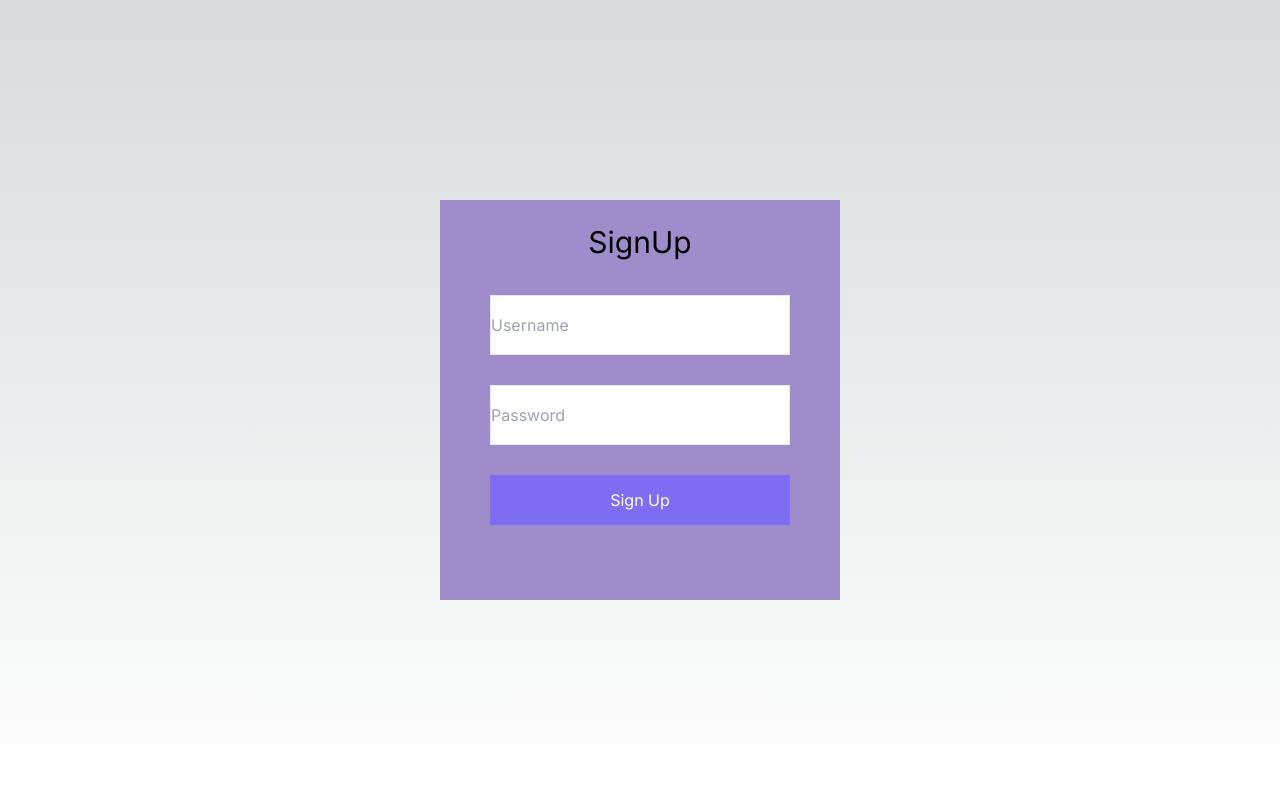
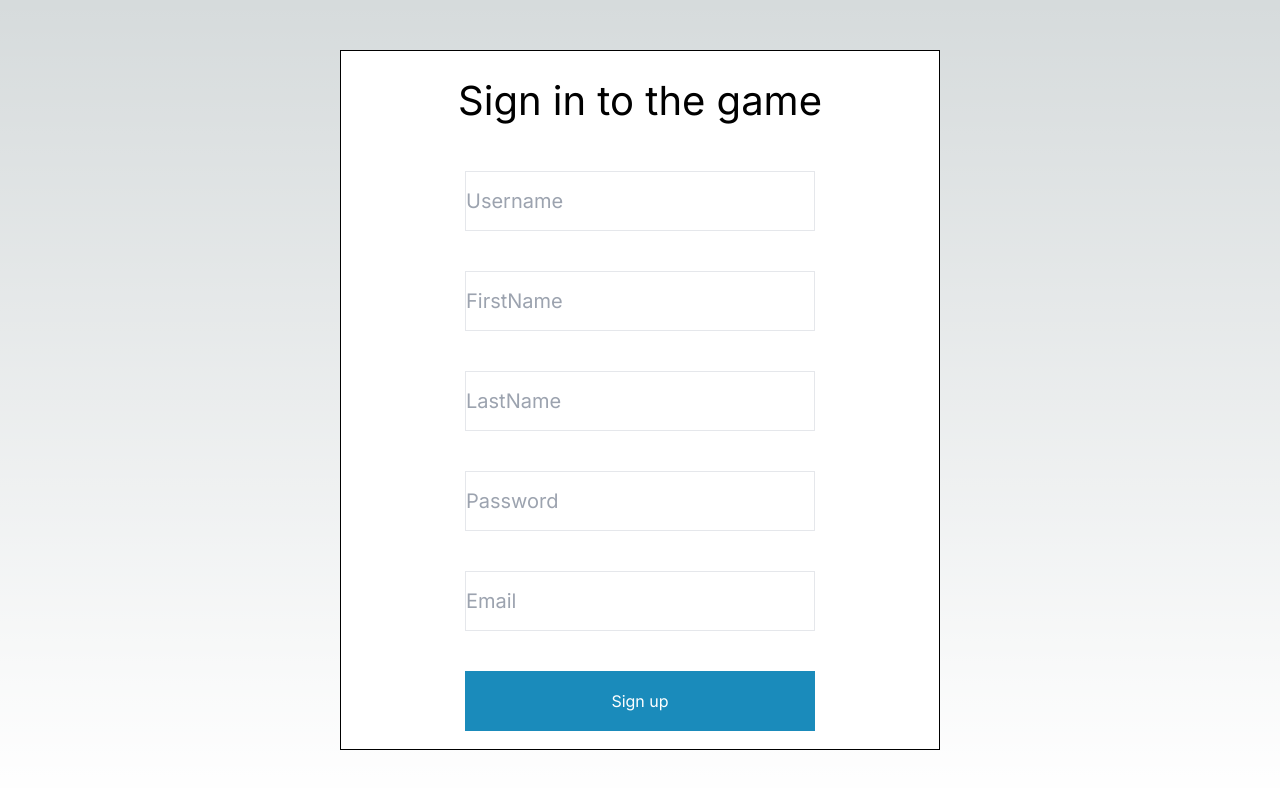
Before and after one commit to Pinecone-Hop-2-Fall-odd/Quiz-Tuguldur.Dashrentsen, a Next.js app in the folder front-end/: page /SignUpHome in a window 1280 px wide. Shown: the top 788 px of the page. Built offline with nearby package versions, Linux system fonts and the light colour scheme; no server answers.

Commit message:
sign up log in

```diff
--- a/front-end/src/app/HomePageHome/page.js
+++ b/front-end/src/app/HomePageHome/page.js
@@ -1,20 +1,41 @@
-"use client"
+"use client";
 
-import { useEffect,useState } from "react"
-import Link from "next/link"
+import { useEffect, useState } from "react";
+import Link from "next/link";
 
-export default function HomePage(){
-    return(
-        <div class="relative bg-[#ab3cfc] w-screen h-screen flex justify-center">
-            <Link href='../SignUpHome'>
-                <div className="absolute right-[10px] top-[10px] bg-white w-[300px] h-[300px]"></div>
-            </Link>
-            <div className="absolute bottom-[600px] flex gap-[10px] flex-col">
-                <h1 className="text-white text-[80px] font-semibold">WebName</h1>
-                <Link href='./FirstPlayHome'>
-                    <button className=" w-[300px] h-[30px] text-white h-[100px] bg-[#33C37E] text-[60px] font-medium">Play</button>
-                </Link>
-            </div>
+export default function HomePage() {
+  return (
+    <div class="relative bg-white w-screen h-screen flex justify-center">
+      <div className="gap-[1800px] items-center pr-[10px] justify-end pt-[10px] flex flex-row w-screen h-[100px] bg-[#1A8BBB]">
+        <div className="flex flex-row w-auto h-auto ">
+          <h1 className="text-white font-extrabold text-[25px]">2goo_No Quiz.io</h1>
         </div>
-    )
+        <div className="flex w-auto gap-[10px]">
+          <Link href="../SignUpHome">
+            <button className="rounded-[20px] right-[10px] top-[10px] bg-white w-[100px] h-[50px]">
+              Sign Up
+            </button>
+          </Link>
+          <Link href="../LogInHome">
+            <button className="rounded-[20px] right-[10px] top-[10px] bg-white w-[100px] h-[50px]">
+              Log In
+            </button>
+          </Link>
+        </div>
+      </div>
+      <div className="items-center absolute bottom-[600px] flex gap-[10px] flex-col">
+        <h1 className="text-[#50566B] text-[100px] font-semibold">Quiz.Play</h1>
+        <Link href="./QuizPlayHome">
+          <button className=" w-[400px] h-[85px] text-white h-[100px] bg-[#1A8BBB] text-[60px] font-medium">
+            Play
+          </button>
+        </Link>
+        <Link href="./CustomPlayHome">
+          <button className=" w-[600px] h-[90px] text-white h-[100px] bg-[#1A8BBB] text-[60px] font-medium">
+            Custom Quiz Play
+          </button>
+        </Link>
+      </div>
+    </div>
+  );
 }
--- /dev/null
+++ b/front-end/src/app/LogInHome/page.js
@@ -0,0 +1,86 @@
+"use client";
+
+import Link from "next/link";
+import { useState, useEffect } from "react";
+
+export default function LogIn() {
+  const BE_URL = "http://localhost:8080/user";
+  const oneUser = "http://localhost:8080/allUser";
+
+  const [user, setUser] = useState();
+  const [newUser, setNewUser] = useState({ name: "", age: "", password: "" });
+
+  useEffect(() => {
+    fetchData();
+  }, []);
+
+  async function fetchData() {
+    try {
+      const response = await fetch(BE_URL,oneUser);
+      const data = await response.json();
+      setUser(data.data);
+    } catch (error) {
+      console.error("Error fetching data:", error);
+    }
+  }
+
+  async function handleUpdate(id) {
+    try {
+      const password = prompt("Enter password:");
+      if (password === null) return;
+
+      const updatedName = prompt("Enter updated name:");
+      const updatedAge = prompt("Enter updated age");
+
+      if (updatedName !== null && updatedAge !== null) {
+        const updatedData = {
+          name: updatedName,
+          age: updatedAge,
+          password: password,
+        };
+        const options = {
+          method: "PUT",
+          headers: {
+            "Content-Type": "application/json",
+          },
+          body: JSON.stringify(updatedData),
+        };
+
+        const response = await fetch(`${BE_URL}/${id}`, options);
+
+        if (response.ok) {
+          fetchData();
+        } else {
+          alert("Incorrect password. Update failed.");
+        }
+      }
+    } catch (error) {
+      console.error("Error updating user:", error);
+    }
+  }
+
+  return (
+    <div className="bg-gray w-screen h-screen flex justify-center items-center">
+      <div className="w-[600px] h-[500px] bg-white border-[1px] border-black border-solid  flex flex-col items-center pt-[20px] gap-[40px] ">
+        <h1 className="text-[40px]">Log In to the game</h1>
+        <input
+          type="text"
+          id="usernameInput"
+          name="usernameInput"
+          placeholder="Username"
+          className="text-[20px] bg-gray border-solid border-gray border-[1px] w-[350px] h-[60px] "
+        ></input>
+        <input
+          type="text"
+          id="passwordInput"
+          name="passwordInput"
+          placeholder="Password"
+          className="text-[20px] bg-gray border-solid border-gray border-[1px] w-[350px] h-[60px] "
+        ></input>
+        <button className="text-white bg-[#7e6df3] w-[350px] h-[60px]">
+          Log In
+        </button>
+      </div>
+    </div>
+  );
+}
--- /dev/null
+++ b/front-end/src/app/QuizPlayHome/page.js
@@ -0,0 +1,12 @@
+"use client"
+
+import { useEffect,useState } from "react";
+
+export default function HomePage(){
+    return(
+        <div class="bg-[#ab3cfc] w-screen h-screen flex justify-center">
+
+            <h1 className="text-white text-[80px] font-semibold">WebName</h1>
+        </div>
+    )
+}
--- a/front-end/src/app/SignUpHome/page.js
+++ b/front-end/src/app/SignUpHome/page.js
@@ -1,24 +1,117 @@
+"use client";
+
+import Link from "next/link";
+import { useState, useEffect } from "react";
+import { useRouter } from 'next/navigation'
+
 export default function SignUp() {
+  const BE_URL = "http://localhost:8080/user";
+  const [users, setUsers] = useState([]);
+  const router = useRouter()
+  const [newUser, setNewUser] = useState({
+    userName: "",
+    firstName: "",
+    lastName: "",
+    password: "",
+    email: ""
+  });
+
+  useEffect(() => {
+    fetchData();
+  }, []);
+
+  async function fetchData() {
+    try {
+      const response = await fetch(BE_URL);
+      const data = await response.json();
+      setUsers(data.data);
+    } catch (error) {
+      console.error("Error fetching data:", error);
+    }
+  }
+
+  async function handleSubmit(e) {
+    e.preventDefault();
+    try {
+      const options = {
+        method: "POST",
+        headers: {
+          "Content-Type": "application/json",
+        },
+        body: JSON.stringify(newUser),
+      };
+
+      await fetch(BE_URL, options);
+      setNewUser({ userName: "", firstName: "", lastName: "", password: "",email: "" });
+      fetchData();
+    } catch (error) {
+      console.error("Error submitting data:", error);
+    }
+    router.push("LogInHome");
+
+  }
+
   return (
     <div className="bg-gray w-screen h-screen flex justify-center items-center">
-      <div className="w-[400px] h-[400px] bg-[#9f8cca]  flex flex-col items-center pt-[20px] gap-[30px] ">
-        <h1 className="text-[30px]">SignUp</h1>
+      <form
+        onSubmit={handleSubmit}
+        className="w-[600px] h-[700px] bg-white border-[1px] border-black border-solid  flex flex-col items-center pt-[20px] gap-[40px] "
+      >
+        <h1 className="text-[40px]">Sign in to the game</h1>
         <input
           type="text"
           id="usernameInput"
           name="usernameInput"
           placeholder="Username"
-          className="bg-gray border-solid border-gray border-[1px] w-[300px] h-[60px] "
+          className="text-[20px] bg-gray border-solid border-gray border-[1px] w-[350px] h-[60px] "
+          value={newUser.userName}
+          onChange={(e) => setNewUser({ ...newUser, userName: e.target.value })}
         ></input>
         <input
+          type="text"
+          id="firstNameInput"
+          name="firstNameInput"
+          placeholder="FirstName"
+          className="text-[20px] bg-gray border-solid border-gray border-[1px] w-[350px] h-[60px] "
+          value={newUser.firstName}
+          onChange={(e) =>
+            setNewUser({ ...newUser, firstName: e.target.value })
+          }
+        ></input>
+        <input
+          type="text"
+          id="lastNameInput"
+          name="lastNameInput"
+          placeholder="LastName"
+          className="text-[20px] bg-gray border-solid border-gray border-[1px] w-[350px] h-[60px] "
+          value={newUser.lastName}
+          onChange={(e) => setNewUser({ ...newUser, lastName: e.target.value })}
+        ></input>
+        <input
+          value={newUser.password}
           type="text"
           id="passwordInput"
           name="passwordInput"
           placeholder="Password"
-          className="bg-gray border-solid border-gray border-[1px] w-[300px] h-[60px] "
+          className="text-[20px] bg-gray border-solid border-gray border-[1px] w-[350px] h-[60px] "
+          onChange={(e) => setNewUser({ ...newUser, password: e.target.value })}
         ></input>
-        <button className="text-white bg-[#7e6df3] w-[300px] h-[50px]">Sign Up</button>
-      </div>
+        <input
+          value={newUser.email}
+          type="text"
+          id="emailInput"
+          name="emailInput"
+          placeholder="Email"
+          className="text-[20px] bg-gray border-solid border-gray border-[1px] w-[350px] h-[60px] "
+          onChange={(e) => setNewUser({ ...newUser, email: e.target.value })}
+        ></input>
+        <button
+          type="Submit"
+          className="text-white bg-[#1A8BBB] w-[350px] h-[60px]"
+        >
+          Sign up
+        </button>
+      </form>
     </div>
   );
 }
```
Also changed, not shown: front-end/src/app/CustomPlayHome/page.js (renamed from front-end/src/app/FirstPlayHome/page.js).
